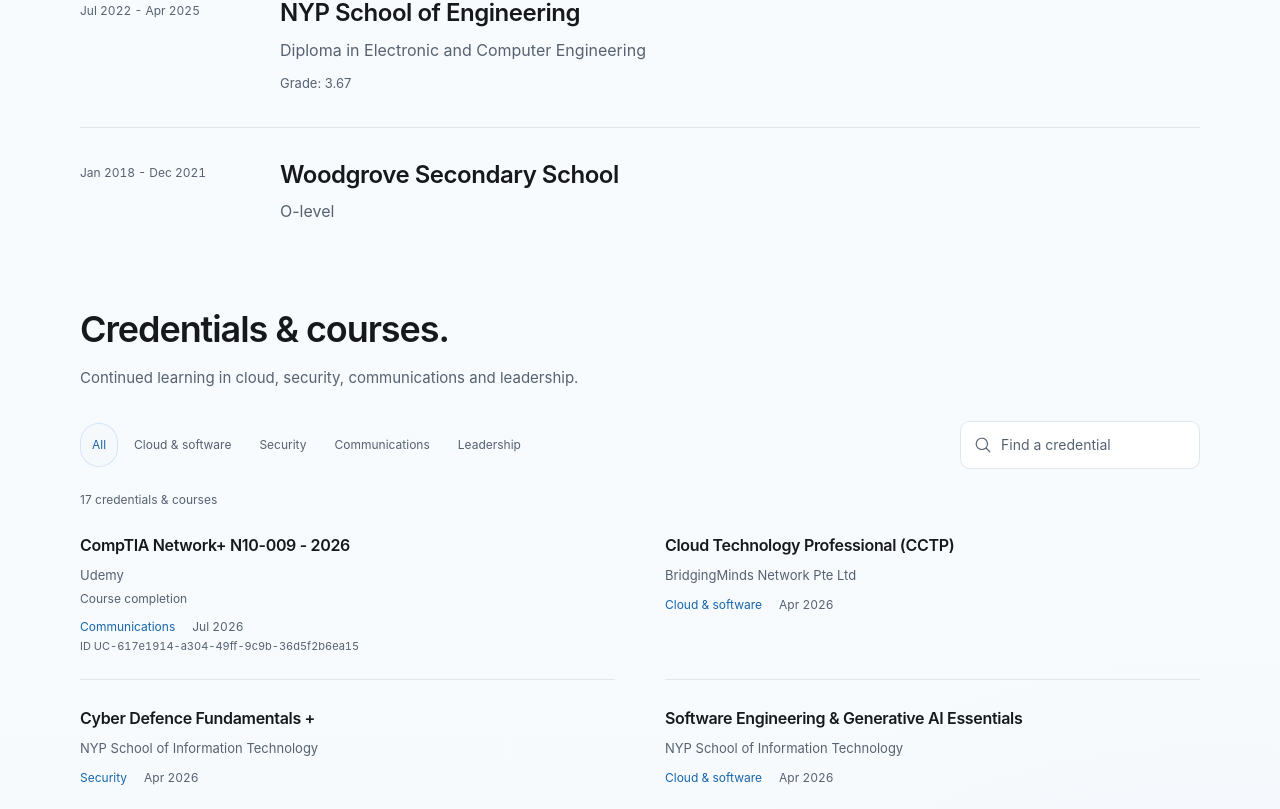
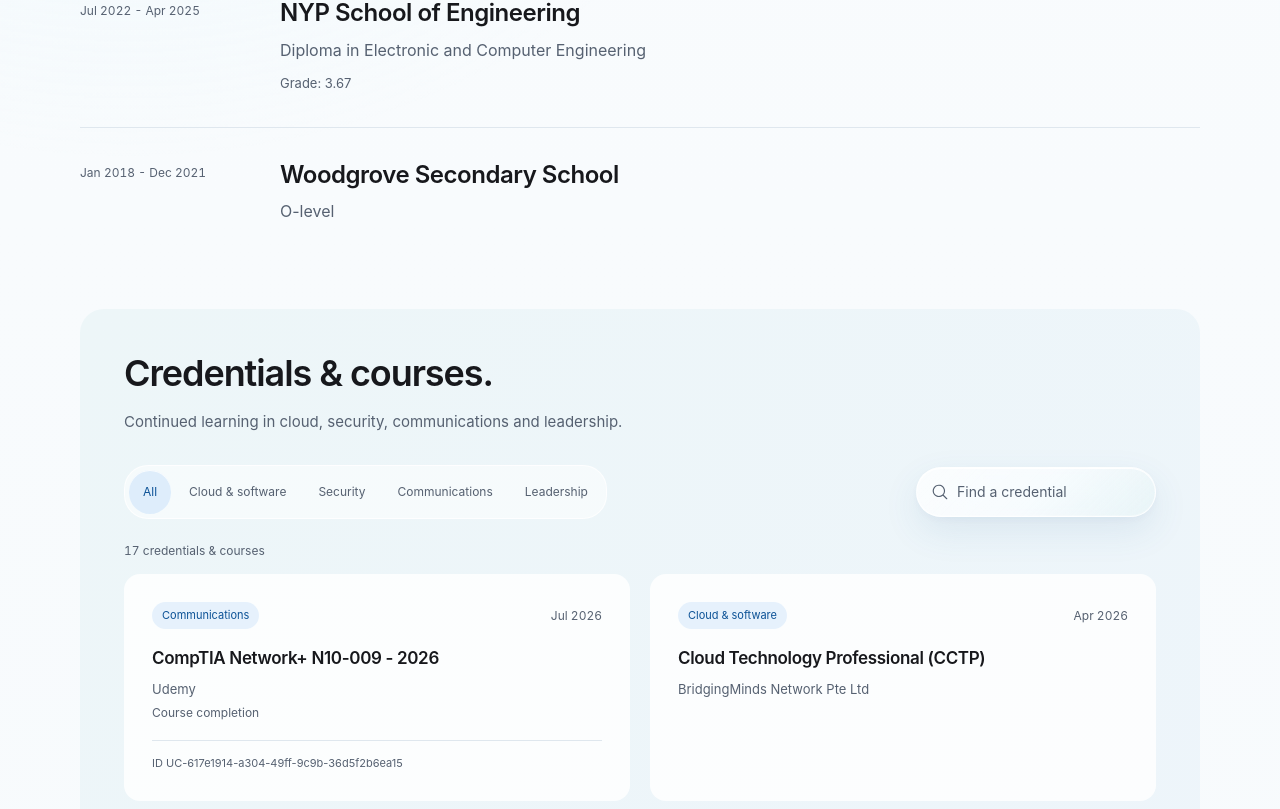
Before and after one commit to 4bytedigi/Jiasheng_Portfolio, a React (Vite) app: page / in a window 1280 px wide. Shown: the part 4520-5329 px from the top of the page. Built offline with nearby package versions, Linux system fonts and the light colour scheme.

Commit message:
Align credentials with the portfolio card theme

```diff
--- a/src/App.jsx
+++ b/src/App.jsx
@@ -307,7 +307,11 @@
 }
 
 function CredentialRow({ cert }) {
-  return <article className="credential-row"><div className="credential-details"><h4>{cert.title}</h4><p>{cert.issuer}{cert.note && <span className="course-note">{cert.note}</span>}</p></div><div className="credential-meta"><span className="credential-category">{cert.category}</span><span>{cert.date}</span>{cert.credentialId && <span className="credential-id">ID {cert.credentialId}</span>}</div></article>;
+  return <article className="credential-row">
+    <div className="credential-meta"><span className="credential-category">{cert.category}</span><span>{cert.date}</span></div>
+    <div className="credential-details"><h4>{cert.title}</h4><p>{cert.issuer}{cert.note && <span className="course-note">{cert.note}</span>}</p></div>
+    {cert.credentialId && <p className="credential-id">ID {cert.credentialId}</p>}
+  </article>;
 }
 
 function Credentials() {
@@ -319,7 +323,7 @@
   const clearSearch = () => { setQuery(''); setFilter('All'); searchInput.current?.focus(); };
   return <section className="credentials qualification-subsection" id="credentials" tabIndex={-1} aria-labelledby="credentials-title">
     <div className="subsection-heading"><h3 id="credentials-title" data-reveal>Credentials & courses.</h3><p>Continued learning in cloud, security, communications and leadership.</p></div>
-    <div className="credential-tools"><div className="filters" role="group" aria-label="Filter certifications">{categories.map(category => <button key={category} aria-pressed={filter === category} onClick={() => setFilter(category)}>{category}</button>)}</div><div className="search-field"><MagnifyingGlass size={18} aria-hidden="true" /><input ref={searchInput} type="search" value={query} onChange={event => setQuery(event.target.value)} aria-label="Search credentials" placeholder="Find a credential" /></div></div>
+    <div className="credential-tools"><div className="filters" role="group" aria-label="Filter certifications">{categories.map(category => <button type="button" key={category} aria-pressed={filter === category} aria-controls="credential-results" onClick={() => setFilter(category)}>{category}</button>)}</div><div className="search-field glass-surface"><MagnifyingGlass size={18} aria-hidden="true" /><input ref={searchInput} type="search" value={query} onChange={event => setQuery(event.target.value)} aria-label="Search credentials" aria-controls="credential-results" placeholder="Find a credential" /></div></div>
     <p className="result-count" role="status" aria-live="polite">{filtered.length} {filtered.length === 1 ? 'credential or course' : 'credentials & courses'}</p>
     <div className="credential-list" id="credential-results">{filtered.map(cert => <CredentialRow key={cert.id} cert={cert} />)}</div>
     <div className="print-only print-credential-list">{profile.certifications.map(cert => <CredentialRow key={cert.id} cert={cert} />)}</div>
--- a/src/print.css
+++ b/src/print.css
@@ -35,7 +35,11 @@
   .education-row, .credential-row, .award-row { break-inside: avoid; }
   .education-row { grid-template-columns: 100px 1fr; gap: 18px; }
   .qualification-subsection { padding-top: 25px; }
-  .credential-row { padding: 13px 0; }
+  .credentials { padding: 25px 0 0; margin-top: 0; border-radius: 0; background: white; }
+  .credential-row { display: block; padding: 13px 0; border-radius: 0; background: white; border-bottom: 1px solid #dfe7ee; }
+  .credential-meta { justify-content: flex-start; margin-bottom: 6px; }
+  .credential-category { padding: 0; border-radius: 0; background: none; color: inherit; }
+  .credential-id { margin-top: 8px; padding-top: 0; border-top: 0; }
   .award-list { grid-template-columns: 1fr 1fr; gap: 20px; }
   .recognition { padding: 20px 0; margin-top: 0; background: white; }
   .award-row { min-height: 0; padding: 0; }
--- a/src/styles.css
+++ b/src/styles.css
@@ -159,25 +159,27 @@
 .subsection-heading { margin-bottom: 30px; }
 .subsection-heading h3 { font-size: 36px; line-height: 1.15; letter-spacing: -.03em; }
 .subsection-heading > p { font-size: 15px; }
-.credential-tools { display: flex; justify-content: space-between; align-items: center; gap: 22px; }
-.filters { display: flex; flex-wrap: wrap; gap: 4px; }
-.filters button { min-height: 44px; border: 0; background: transparent; color: var(--secondary); padding: 10px 12px; border-radius: 999px; font-size: 12px; transition: background .2s, color .2s; }
-.filters button:hover { background: var(--surface); color: var(--accent); }
-.filters button[aria-pressed=true] { background: var(--surface); color: var(--accent); box-shadow: inset 0 0 0 1px #d6e3fa; }
-.search-field { position: relative; width: 240px; flex-shrink: 0; }
+.credentials { margin-top: 84px; padding: 44px; border-radius: 24px; background: linear-gradient(135deg, #edf6f8, #eef4fd); }
+.credential-tools { display: flex; justify-content: space-between; align-items: center; flex-wrap: wrap; gap: 16px; }
+.filters { display: flex; flex-wrap: wrap; gap: 4px; width: fit-content; max-width: 100%; padding: 4px; border: 1px solid var(--glass-edge); border-radius: 24px; background: rgb(255 255 255 / 50%); }
+.filters button { min-height: 44px; border: 0; background: transparent; color: var(--secondary); padding: 10px 14px; border-radius: 999px; font-size: 12px; transition: background .2s var(--ease), color .2s var(--ease); }
+.filters button:hover { background: rgb(255 255 255 / 75%); color: var(--accent-hover); }
+.filters button[aria-pressed=true] { background: rgb(218 236 252 / 85%); color: var(--accent-hover); box-shadow: inset 0 1px 0 rgb(255 255 255 / 85%); }
+.search-field { position: relative; width: 240px; flex: 0 1 240px; border-radius: 999px; overflow: visible; }
+.search-field::before { display: none; }
 .search-field > svg { position: absolute; top: 15px; left: 14px; color: var(--secondary); pointer-events: none; }
-.search-field input { width: 100%; min-height: 48px; padding: 12px 14px 12px 40px; border-radius: 10px; color: var(--ink); border: 1px solid var(--line); background: white; font-size: 14px; caret-color: var(--accent); }
+.search-field input { width: 100%; min-height: 48px; padding: 12px 14px 12px 40px; border-radius: inherit; color: var(--ink); border: 0; background: transparent; font-size: 14px; caret-color: var(--accent); }
 .search-field input::placeholder { color: var(--secondary); opacity: 1; }
-.result-count { margin: 23px 0 0; font-size: 12px; color: var(--secondary); }
-.credential-list { display: grid; grid-template-columns: repeat(2,minmax(0,1fr)); gap: 0 50px; }
-.credential-row { padding: 26px 0; border-bottom: 1px solid var(--line); min-width: 0; }
-.credential-details h4 { font-size: 16px; line-height: 1.5; }
+.result-count { margin: 24px 0 16px; font-size: 12px; color: var(--secondary); font-variant-numeric: tabular-nums; }
+.credential-list { display: grid; grid-template-columns: repeat(2,minmax(0,1fr)); gap: 20px; }
+.credential-row { display: flex; flex-direction: column; align-items: flex-start; gap: 18px; padding: 28px; border-radius: 16px; background: rgb(255 255 255 / 86%); min-width: 0; }
+.credential-details h4 { font-size: 17px; line-height: 1.4; text-wrap: balance; overflow-wrap: anywhere; }
 .credential-details > p { margin-top: 8px; font-size: 13px; line-height: 1.6; color: var(--secondary); }
 .course-note { display: block; font-size: 12px; margin-top: 3px; }
-.credential-meta { display: flex; flex-wrap: wrap; align-items: center; gap: 5px 17px; margin-top: 11px; font-size: 12px; color: var(--secondary); font-variant-numeric: tabular-nums; }
-.credential-category { color: var(--accent); }
-.credential-id { flex-basis: 100%; overflow-wrap: anywhere; font-size: 11px; }
-.empty-state { padding: 48px 0; }
+.credential-meta { display: flex; flex-wrap: wrap; justify-content: space-between; align-items: center; width: 100%; gap: 8px 12px; font-size: 12px; color: var(--secondary); font-variant-numeric: tabular-nums; }
+.credential-category { padding: 6px 10px; border-radius: 999px; background: rgb(218 236 252 / 65%); color: var(--accent-hover); font-size: 11px; line-height: 1.4; }
+.credential-id { width: 100%; margin-top: auto; padding-top: 14px; border-top: 1px solid var(--line); overflow-wrap: anywhere; font-size: 11px; line-height: 1.6; color: var(--secondary); }
+.empty-state { padding: 44px 28px; background: rgb(255 255 255 / 86%); border-radius: 16px; }
 .empty-state h4 { font-size: 21px; }
 .empty-state p { margin: 12px 0 22px; color: var(--secondary); line-height: 1.6; }
 .recognition { background: linear-gradient(135deg, #edf6f8, #eef4fd); padding: 44px; border-radius: 24px; margin-top: 70px; }
@@ -240,7 +242,7 @@
   .timeline-year { grid-template-columns: 88px minmax(0,1fr); gap: 25px; }
   .year-entries { padding-left: 26px; }
   .credential-tools { flex-direction: column; align-items: stretch; gap: 14px; }
-  .search-field { width: 100%; max-width: 360px; }
+  .search-field { width: 100%; max-width: 360px; flex-basis: auto; }
 }
 @media (max-width: 900px) {
   html { scroll-padding-top: 142px; }
@@ -289,11 +291,13 @@
   .education-row h3 { font-size: 21px; }
   .school-qualification { font-size: 15px; }
   .qualification-subsection { padding-top: 62px; }
+  .credentials { padding: 28px; margin-top: 62px; border-radius: 20px; }
   .subsection-heading h3 { font-size: 30px; }
   .filters button { font-size: 12px; padding-inline: 10px; }
   .search-field { max-width: none; }
   .search-field input { font-size: 16px; }
-  .credential-list { gap: 0 30px; }
+  .credential-list { gap: 16px; }
+  .credential-row { padding: 24px; }
   .recognition { padding: 28px; margin-top: 55px; border-radius: 20px; }
   .award-list { gap: 16px; }
   .award-row { padding: 24px; min-height: 270px; }
@@ -331,6 +335,7 @@
   .project-orbit .form-two { width: 60%; border-width: 13px; }
   .project-orbit .form-three { width: 35%; }
   .credential-list, .award-list { grid-template-columns: 1fr; }
+  .credentials { padding: 24px 18px; }
   .recognition { padding: 24px 18px; }
   .award-row { min-height: 240px; }
   .contact-link { font-size: 12px; padding: 12px; overflow-wrap: anywhere; gap: 8px; }
```
Also changed, not shown: 2 other files (tests, documents, lock files or other folders).
